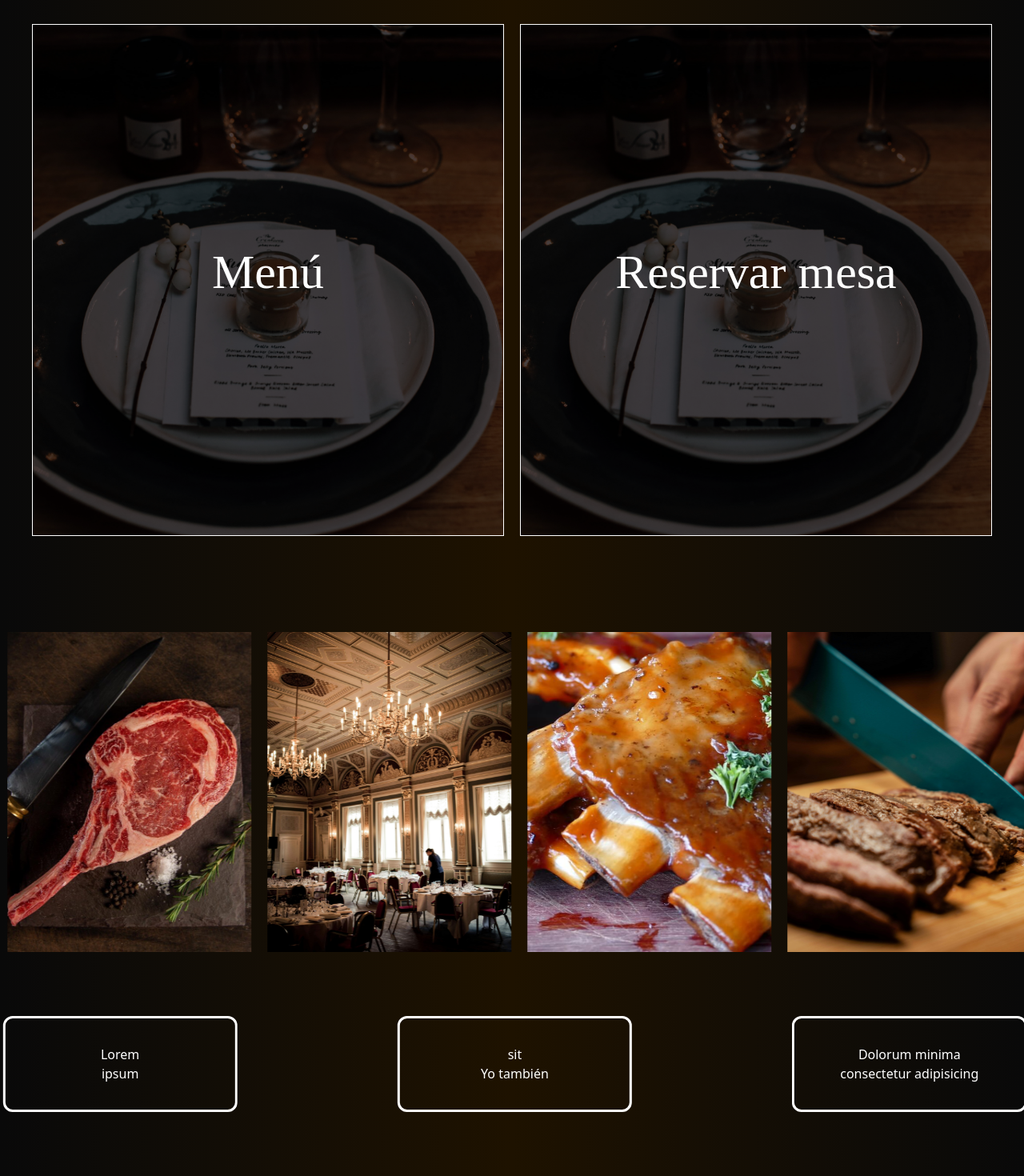
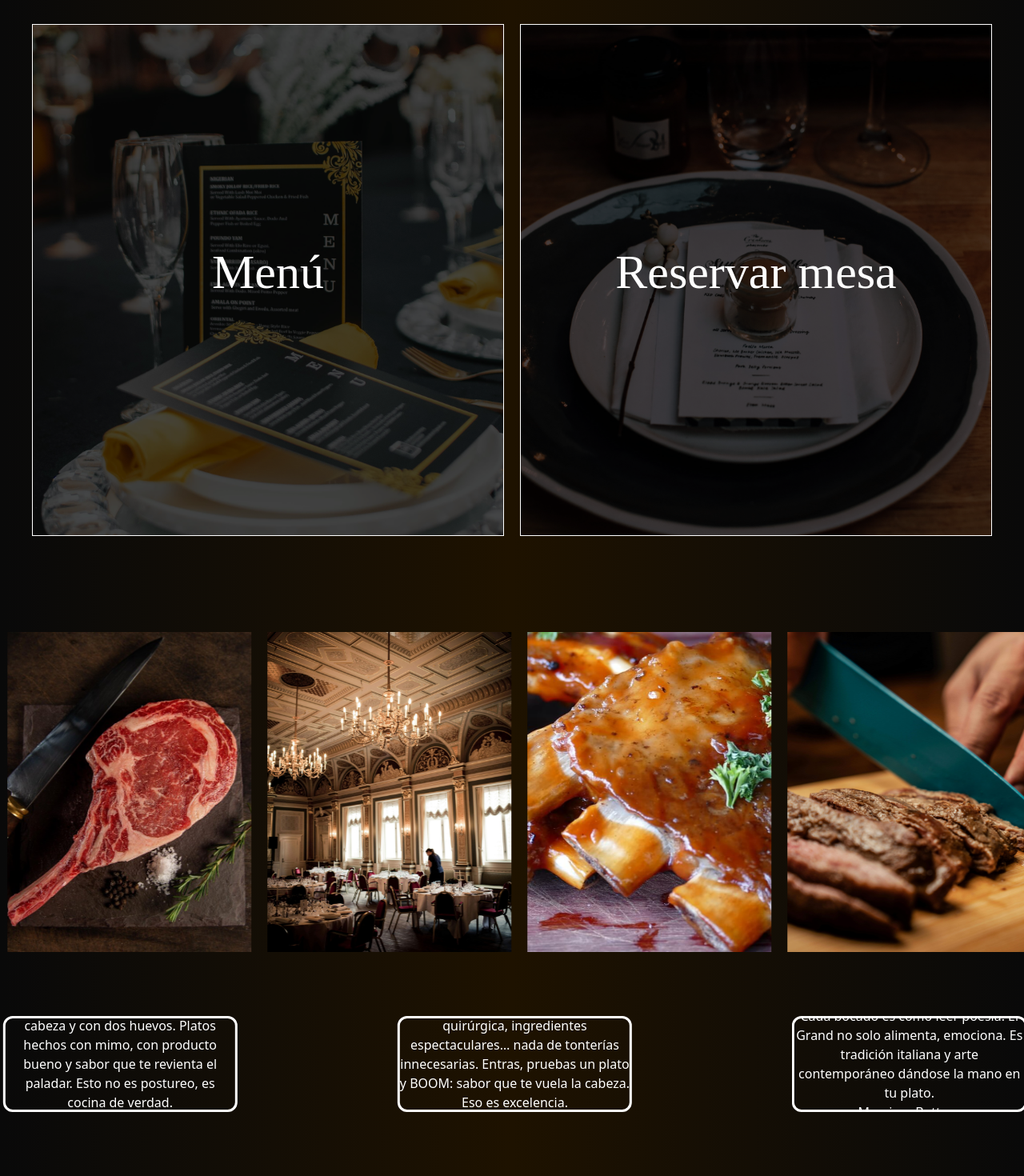
Before and after one commit to Dev-id-A/restaurant-page, a React (Vite) app: page / in a window 1280 px wide. Shown: the part 2586-4056 px from the top of the page at 80% size. Built offline with nearby package versions, Linux system fonts and the light colour scheme; a web font is replaced by a local one.

Commit message:
Button imgage added

```diff
--- a/pages/Home.jsx
+++ b/pages/Home.jsx
@@ -21,8 +21,8 @@ function Home({lang, toggleFade}) {
           </h2>
 
             <div className="flex flex-row px-10 gap-5 justify-center w-full text-white font-yrsa">
-              <Button children={lang == "es" ? "Menú":"Menu"} to={"menu"} />
-              <Button children={lang=="es" ? "Reservar mesa":"Book a table"} to={"menu"} />
+              <Button children={lang == "es" ? "Menú":"Menu"} to={"menu"} src={"bg-[url('/img/home/menu.jpg')]"} />
+              <Button children={lang=="es" ? "Reservar mesa":"Book a table"} to={"menu"} src={"bg-[url('/img/home/table.jpg')]"} />
             </div>
         </section>
 
--- a/src/assets/Home/Button.jsx
+++ b/src/assets/Home/Button.jsx
@@ -1,13 +1,13 @@
 import { Link } from "react-router"
 
-function Button({children,to}) {
+function Button({children, to, src}) {
   return (
 
       <Link to={to} className="relative flex items-center justify-center border
       cursor-pointer h-160 w-full group pb-5 overflow-hidden hover:scale-101">
 
-      <div className="absolute inset-0 bg-[url('/img/home/table.jpg')] bg-cover bg-center
-      transition-all duration-1000 ease-in-out group-hover:scale-110"></div>
+      <div className={`absolute inset-0 ${src} bg-cover bg-center
+      transition-all duration-1000 ease-in-out group-hover:scale-110`}></div>
 
       <div className="absolute inset-0 bg-black/70 hover:bg-black/50"></div>
 
--- a/src/assets/Home/Reviews.jsx
+++ b/src/assets/Home/Reviews.jsx
@@ -1,25 +1,10 @@
 import { Swiper, SwiperSlide } from "swiper/react";
 import { Autoplay } from "swiper/modules";
 import "swiper/css";
+import ReviewsJson from "../Json/ReviewsJson";
+
 
 function Reviews() {
-const reviews = [{
-  review: "Lorem",
-  author: "ipsum"
-},{
-  review: "sit",
-  author: "Yo también"
-},{
-  review: "Dolorum minima",
-  author: "consectetur adipisicing"
-},{
-  review: "quidem harum quisquam",
-  author: "Vel oditn"
-},{
-  review: "Quo, aut.",
-  author: "Vel oditn"
-}]
-
   return (
     <div className="flex justify-center text-white w-full mt-20 h-30">
         <Swiper
@@ -32,9 +17,9 @@ const reviews = [{
         autoplay={{delay: 5000, disableOnInteraction:false}}
         className="flex w-full h-full"
         >
-          {reviews.map((review, index)=>(
+          {ReviewsJson.map((review, index)=>(
             <SwiperSlide key={index}>
-              <div className="flex flex-col items-center justify-center border-3 rounded-xl h-full">
+              <div className="flex flex-col text-center justify-center border-3 rounded-xl h-full">
                 <h1>{review.review}</h1>
                 <h2>{review.author}</h2>
               </div>
--- /dev/null
+++ b/src/assets/Json/ReviewsJson.jsx
@@ -0,0 +1,47 @@
+const reviews = [{
+  review: "¡Mira, chaval! Aquí se cocina con cabeza y con dos huevos. Platos hechos con mimo, con producto bueno y sabor que te revienta el paladar. Esto no es postureo, es cocina de verdad.",
+  reviewEn: "Look, mate! Here we cook with brains and balls. Dishes made with care, top-notch ingredients, and flavors that hit you straight in the palate. This isn't show-off, it's real cooking.",
+  author: "Alberto Chicote"
+},{
+  review: "El Grand es perfecto. Técnica quirúrgica, ingredientes espectaculares… nada de tonterías innecesarias. Entras, pruebas un plato y BOOM: sabor que te vuela la cabeza. Eso es excelencia.",
+  reviewEn: "The Grand is flawless. Surgical technique, spectacular ingredients… no unnecessary nonsense. You walk in, try a dish, and BOOM: flavor that blows your mind. That’s excellence.",
+  author: "Gordon Ramsay"
+},{
+  review: "Cada bocado es como leer poesía. El Grand no solo alimenta, emociona. Es tradición italiana y arte contemporáneo dándose la mano en tu plato.",
+  reviewEn: "Every bite is like reading poetry. The Grand doesn’t just feed you, it moves you. Italian tradition and contemporary art hand in hand on your plate.",
+  author: "Massimo Bottura"
+},{
+  review: "La excelencia de El Grand está en el respeto al origen. Sabores que recuerdan a casa, pero elevados a un nivel sublime, donde cada detalle importa.",
+  reviewEn: "The excellence of The Grand lies in respect for origin. Flavors that remind you of home, elevated to a sublime level where every detail matters.",
+  author: "Joan Roca"
+},{
+  review: "Esto no es solo comer, es pensar. Aquí cada plato es una experiencia sensorial, un viaje. El Grand no sigue tendencias: las crea.",
+  reviewEn: "This is not just eating, it’s thinking. Each dish is a sensory experience, a journey. The Grand doesn’t follow trends: it creates them.",
+  author: "Ferran Adrià"
+},{
+  review:  "Entrar aquí es como abrir un libro de ciencia y magia a la vez. Platos que explotan, aromas que despiertan recuerdos… Es cocina que juega con tus sentidos.",
+  reviewEn: "Entering The Grand is like opening a book of science and magic at the same time. Dishes that explode, aromas that awaken memories… it’s cooking that plays with your senses.",
+  author: "Heston Blumenthal"
+},{
+  review: "El Grand es poesía mediterránea. Frescura, creatividad y mucho amor en cada detalle. Es un lugar donde cada plato es una obra de arte que también nutre el alma.",
+  reviewEn: "The Grand is Mediterranean poetry. Freshness, creativity, and love in every detail. Each dish is a masterpiece that nourishes both body and soul.",
+  author: "Carme Ruscalleda"
+},{
+  review: "Aquí hay hospitalidad de verdad. Comes bien, comes consciente, y te vas con el corazón lleno. Esto es excelencia con impacto, porque un buen restaurante también cambia el mundo.",
+  reviewEn: "Here, hospitality is real. You eat well, consciously, and leave with a full heart. Excellence with impact, because a good restaurant can change the world.",
+  author: "José Andrés"
+},{
+  review: "Esto es conexión pura con la tierra. Ingredientes que cuentan una historia, creatividad salvaje… El Grand es un bosque, un mar, una emoción servida en un plato.",
+  reviewEn: "This is pure connection with the earth. Ingredients that tell a story, wild creativity… The Grand is a forest, a sea, an emotion served on a plate.",
+  author: "René Redzepi (Noma)"
+},{
+  review: "Súper simple: comida honesta, ingredientes frescos y cocina hecha con pasión. El Grand no necesita gritar para impresionar, su sabor lo dice todo.",
+  reviewEn: "Super simple: honest food, fresh ingredients, and cooking made with passion. The Grand doesn’t need to shout to impress; its flavor says it all.",
+  author: "Jamie Oliver"
+},{
+  review: "Entreno duro, como sano… pero incluso yo rompería mi dieta por los postres de The Grand. ¡Absolutamente inigualables!",
+  reviewEn: "I train hard, I eat smart… but even I would cheat my diet for The Grand’s desserts. Absolutely unbeatable!",
+  author: "Cristiano Ronaldo"
+}]
+
+export default reviews
```
Also changed, not shown: public/img/home/menu.jpg (added).
